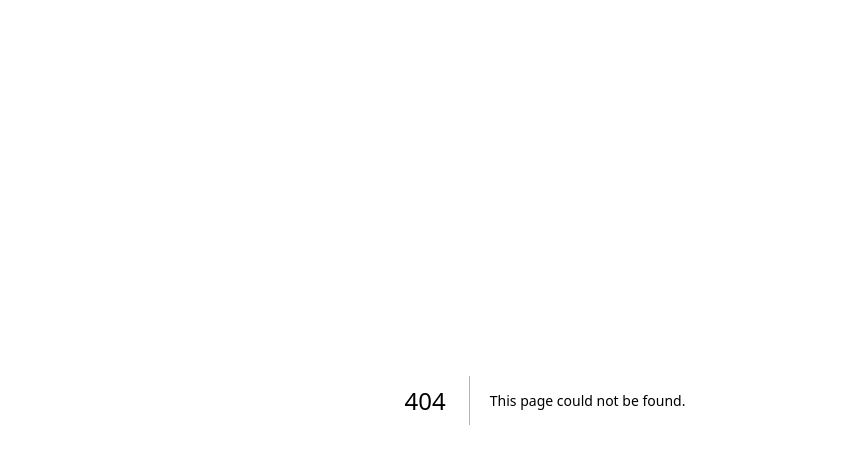
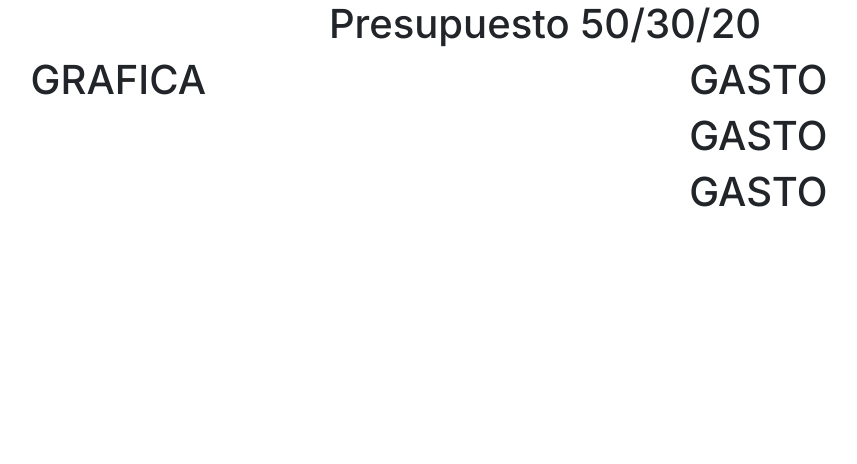
Before and after one commit to brandonruizmora/presupuesto503020, a Next.js app: page /presupuesto in a window 1280 px wide. Before the commit this address had no page. Shown: the top 464 px of the page, without its empty margins (95-952 px from the left). Built offline with nearby package versions, Linux system fonts and the light colour scheme.

Commit message:
Añadir pagina de presupuesto

```diff
--- /dev/null
+++ b/app/presupuesto/page.tsx
@@ -0,0 +1,19 @@
+export default function presupuesto () {
+  return (
+    <main className="container-fluid text-center">
+      <div className="row">
+        <div className="col-12">
+          <h1>Presupuesto 50/30/20</h1>
+        </div>
+        <div className="col-12 col-md-4">
+          <h1>GRAFICA</h1>
+        </div>
+        <div className="col-12 col-md-8">
+          <h1>GASTO</h1>
+          <h1>GASTO</h1>
+          <h1>GASTO</h1>
+        </div>
+      </div>
+    </main>
+  )
+}
```
